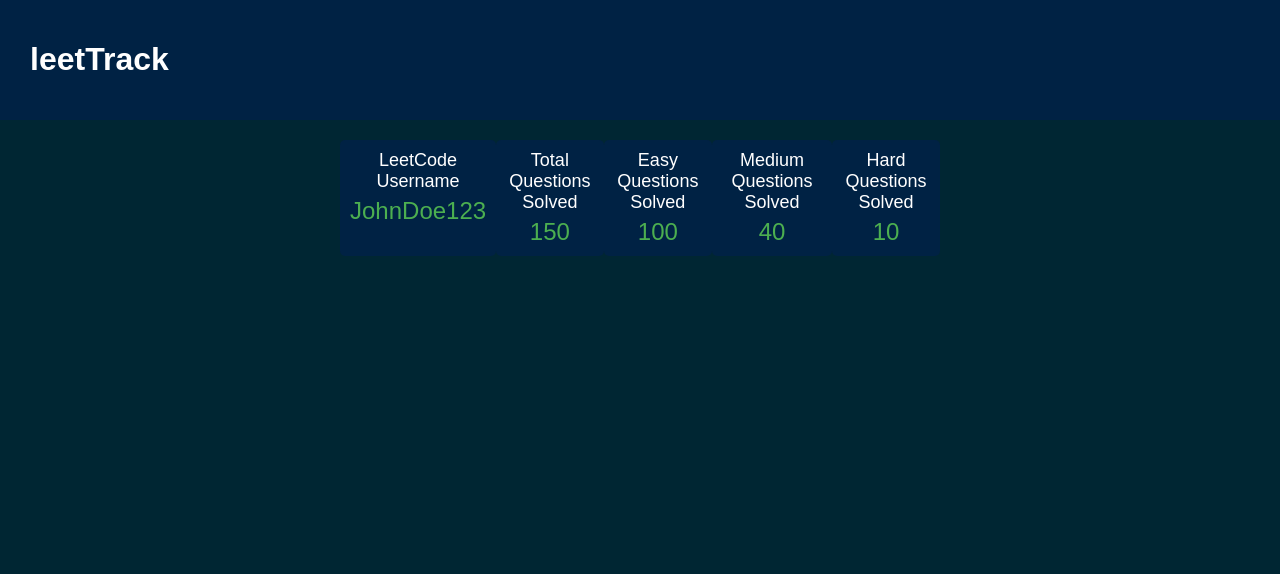
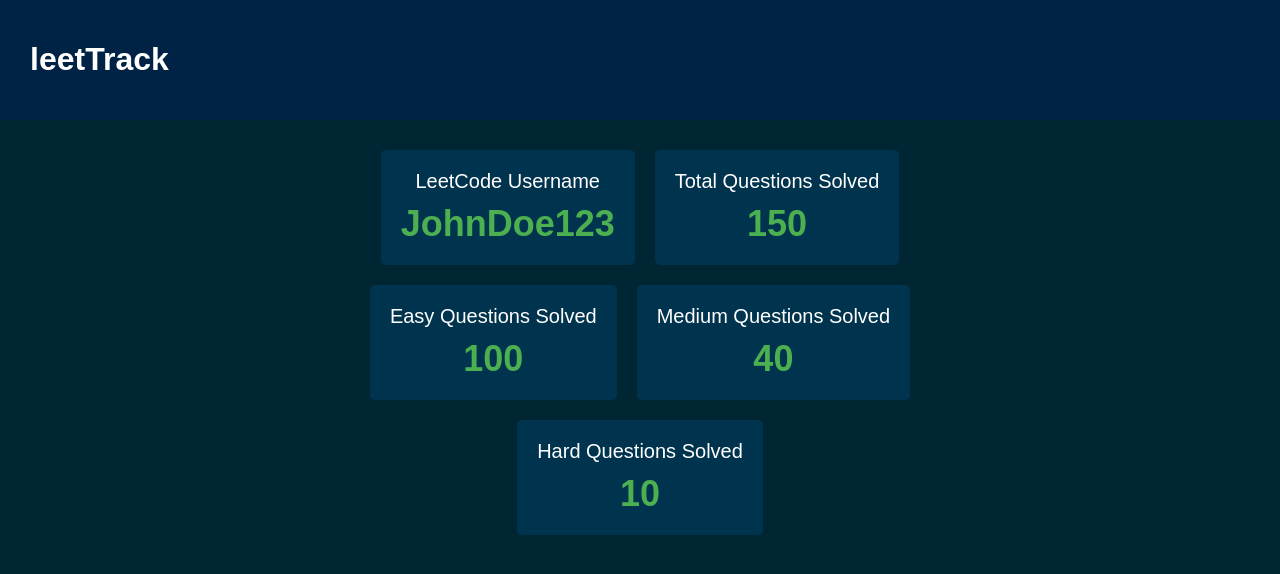
Before and after one commit to meSangeet/leetTrack, a website: page profile.html in a window 1280 px wide. Drawn offline with Linux system fonts and the light colour scheme.

Commit message:
added web page for the user profile

```diff
--- a/profile.html
+++ b/profile.html
@@ -35,24 +35,28 @@
 
     .user-stats {
       display: flex;
-      justify-content: space-between;
+      flex-wrap: wrap;
+      justify-content: center;
       margin-bottom: 20px;
     }
 
-    .user-stats .stat {
-      background-color: #002244;
-      padding: 10px;
+    .stat {
+      background-color: #00334d;
       border-radius: 5px;
+      margin: 10px;
+      padding: 20px;
+      text-align: center;
     }
 
-    .user-stats .stat-title {
-      font-size: 18px;
-      margin-bottom: 5px;
+    .stat-title {
+      font-size: 20px;
+      margin-bottom: 10px;
     }
 
-    .user-stats .stat-value {
-      font-size: 24px;
+    .stat-value {
+      font-size: 36px;
       color: #4CAF50;
+      font-weight: bold;
     }
   </style>
   <meta name="viewport" content="width=device-width, initial-scale=1.0">
```
